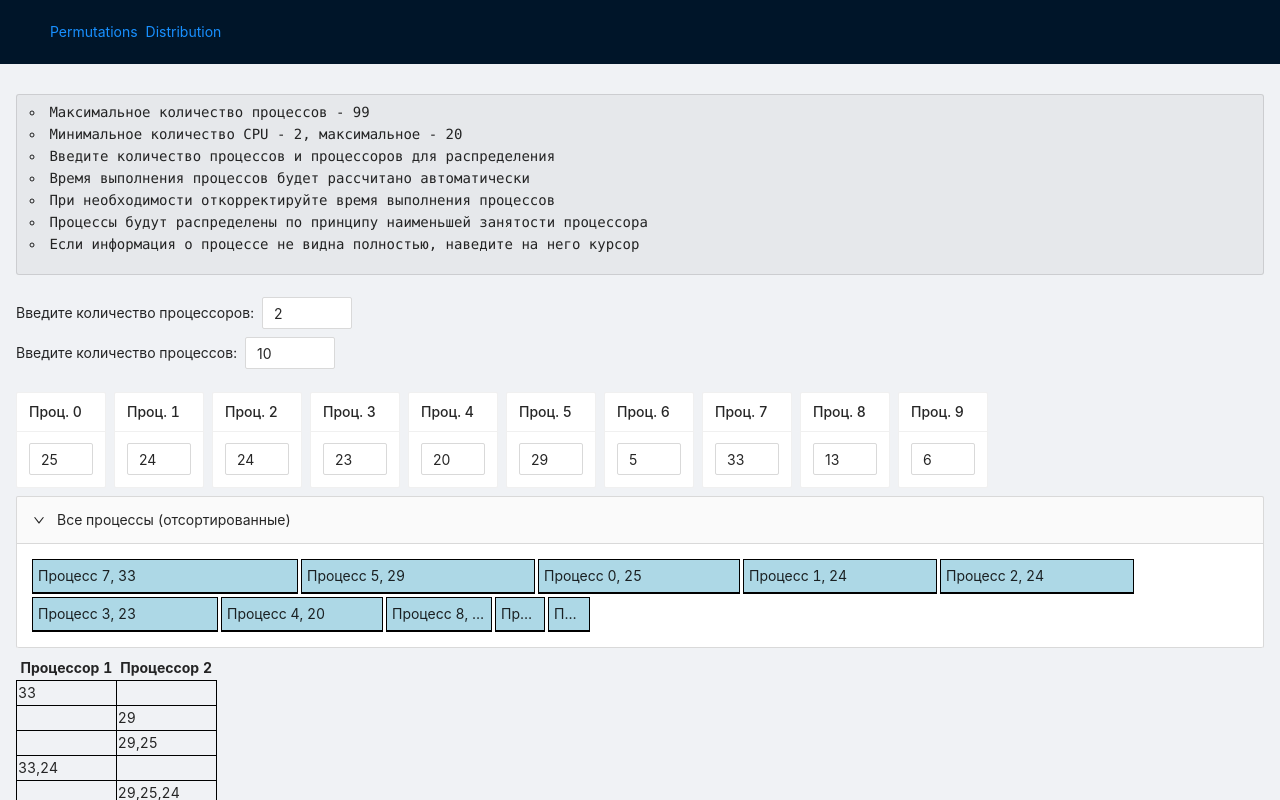
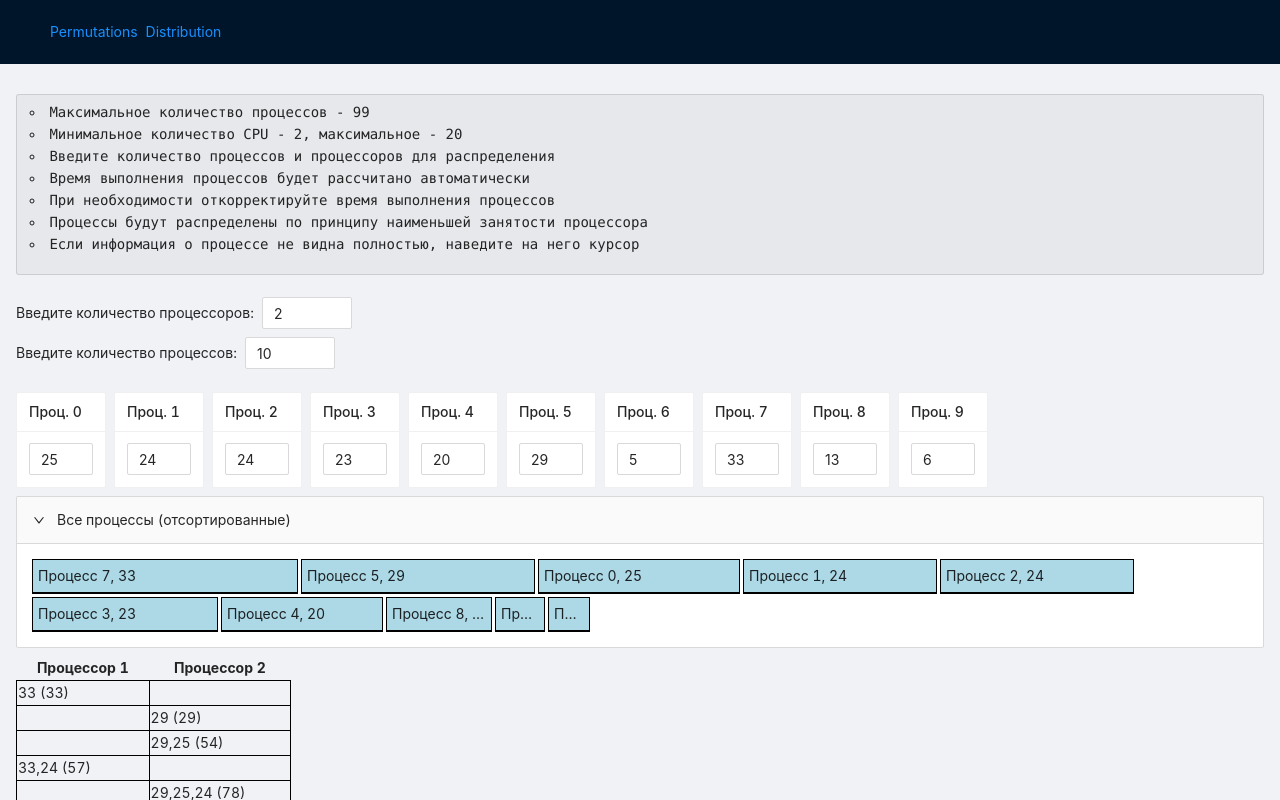
Before and after one commit to Smoke52ru/thread-optimization, a React (Create React App) app: page /distribution in a window 1280 px wide. Shown: the top 800 px of the page. Built offline with nearby package versions, Linux system fonts and the light colour scheme.

Commit message:
добавил сумму в таблицу

```diff
--- a/src/components/ProcessDistribution/index.tsx
+++ b/src/components/ProcessDistribution/index.tsx
@@ -199,7 +199,13 @@ const ProcessDistribution: FC = () => {
           {tableValues.length && tableValues.map((row, index)=>(
             <tr key={index}>
               {row.map((cell)=>( row.length &&
-                <td>{cell.map((val)=>val.length).join(',')}</td>
+                <td>
+                  {cell.map((val)=>val.length).join(',')}
+                  {cell.length
+                    ? <span> ({cell.reduce((acc,cur)=>(acc+cur.length),0)})</span>
+                    : null
+                  }
+                </td>
               ))}
             </tr>
           ))}
```
